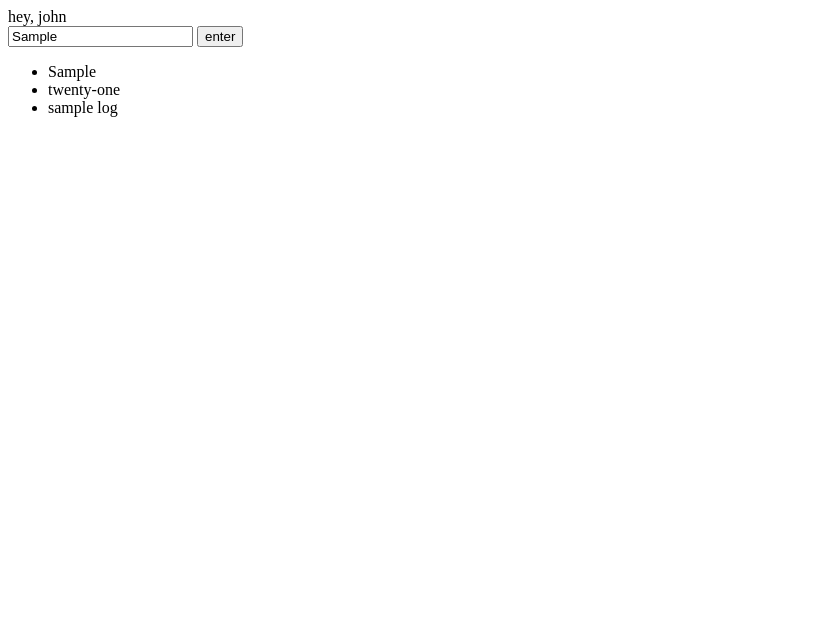
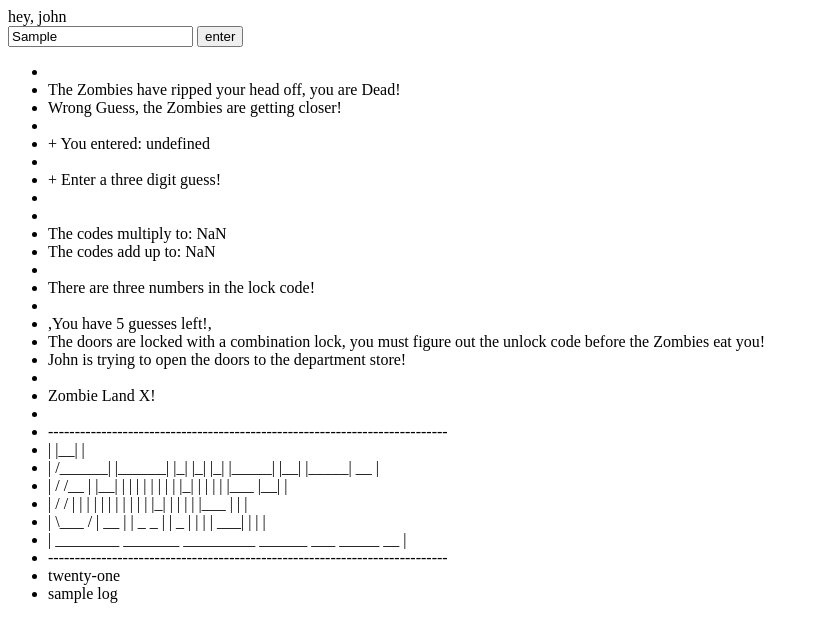
Before and after one commit to joaker/doorlock, a website: page src/js/index.html in a window 1280 px wide. Both pictures are taken after typing "Sample" into the empty fields and a click on the button "enter". Shown: the whole page, without its empty margins (0-819 px from the left). Drawn offline with Linux system fonts and the light colour scheme.

Commit message:
[feature] initial connection of console and doorlock

```diff
--- a/src/js/console.js
+++ b/src/js/console.js
@@ -46,7 +46,6 @@ function getButton() {
 
 function installConsole(_consoleSelector, onEnter) {
   consoleSelector = _consoleSelector;
-  const log = getLog();
   const input = getInput();
   const button = getButton();
 
--- a/src/js/doorlock.js
+++ b/src/js/doorlock.js
@@ -1,17 +1,17 @@
-export function print(...params) {
+function print(...params) {
   for (let message of params) {
     // references a method exposed by console.js
     logToTop(message); // eslint-disable-line
   }
 }
 
-export function getInputValue() {
+function getInputValue() {
   // references a method exposed by console.js
   const value = getInput().value; // eslint-disable-line
 }
 
 // PrintIntro
-export function printIntro() {
+function printIntro() {
   const intro = [
     "---------------------------------------------------------------------------",
     "|       ________   _______  _________   ______   ___  _____    __         |",
@@ -32,13 +32,13 @@ export function printIntro() {
 }
 
 // PrintGuesses
-export function printGuesses(guesses) {
+function printGuesses(guesses) {
   const guessUpdate = ["", `You have ${guesses} guesses left!`, ""];
   print(guessUpdate);
 }
 
 // NumberGenerator
-export function generateNumber(randomNumberSetter) {
+function generateNumber(randomNumberSetter) {
   const lockCodeA = (Math.random() % randomNumberSetter) + randomNumberSetter; //makes random number 1-9, varible Difficulty comes from main
   const lockCodeB = (Math.random() % randomNumberSetter) + randomNumberSetter; //makes random number 1-9, varible Difficulty comes from main
   const lockCodeC = (Math.random() % randomNumberSetter) + randomNumberSetter; //makes random number 1-9, varible Difficulty comes from main
@@ -51,7 +51,7 @@ export function generateNumber(randomNumberSetter) {
 }
 
 // HintGeneratorSum
-export function generateSumHint(lockCode) {
+function generateSumHint(lockCode) {
   const lockCodeString = `${lockCode}`;
   const a1 = lockCodeString.substr(0, 1);
   const a2 = lockCodeString.substr(1, 1);
@@ -63,7 +63,7 @@ export function generateSumHint(lockCode) {
   return sumHint;
 }
 // HintGeneratorProduct
-export function generateProductHint(lockCode) {
+function generateProductHint(lockCode) {
   const lockCodeString2 = `${lockCode}`;
   const p1 = lockCodeString2.substr(0, 1);
   const p2 = lockCodeString2.substr(1, 1);
@@ -129,6 +129,8 @@ function playGame(guesses, randomNumberSetter, sum, product) {
   }
 }
 
+console.log("hey, i am executing");
+
 function main() {
   const randomNumberSetter = 3;
 
--- a/src/js/index.html
+++ b/src/js/index.html
@@ -15,11 +15,12 @@
       </ul>
     </div>
     <script>
+      let inputValue = null;
       installConsole("#console", function onEnter() {
-        const input = getInput();
-        const value = input.value;
-        if (value) logToTop(value);
+        const inputValue = getInput().value;
       });
+
+      main(); // kick off console.js's "main" function
     </script>
   </body>
 </html>
```
